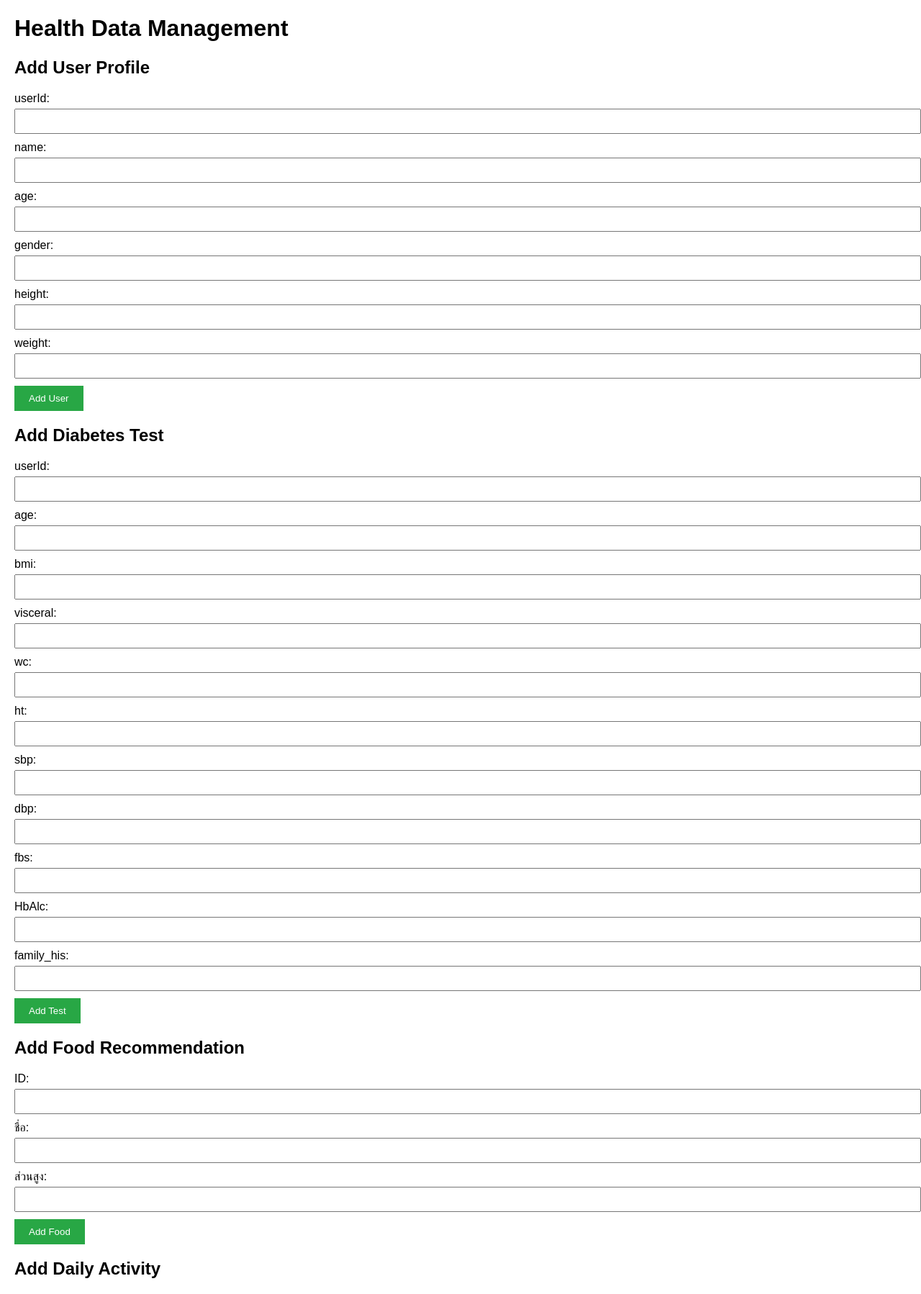
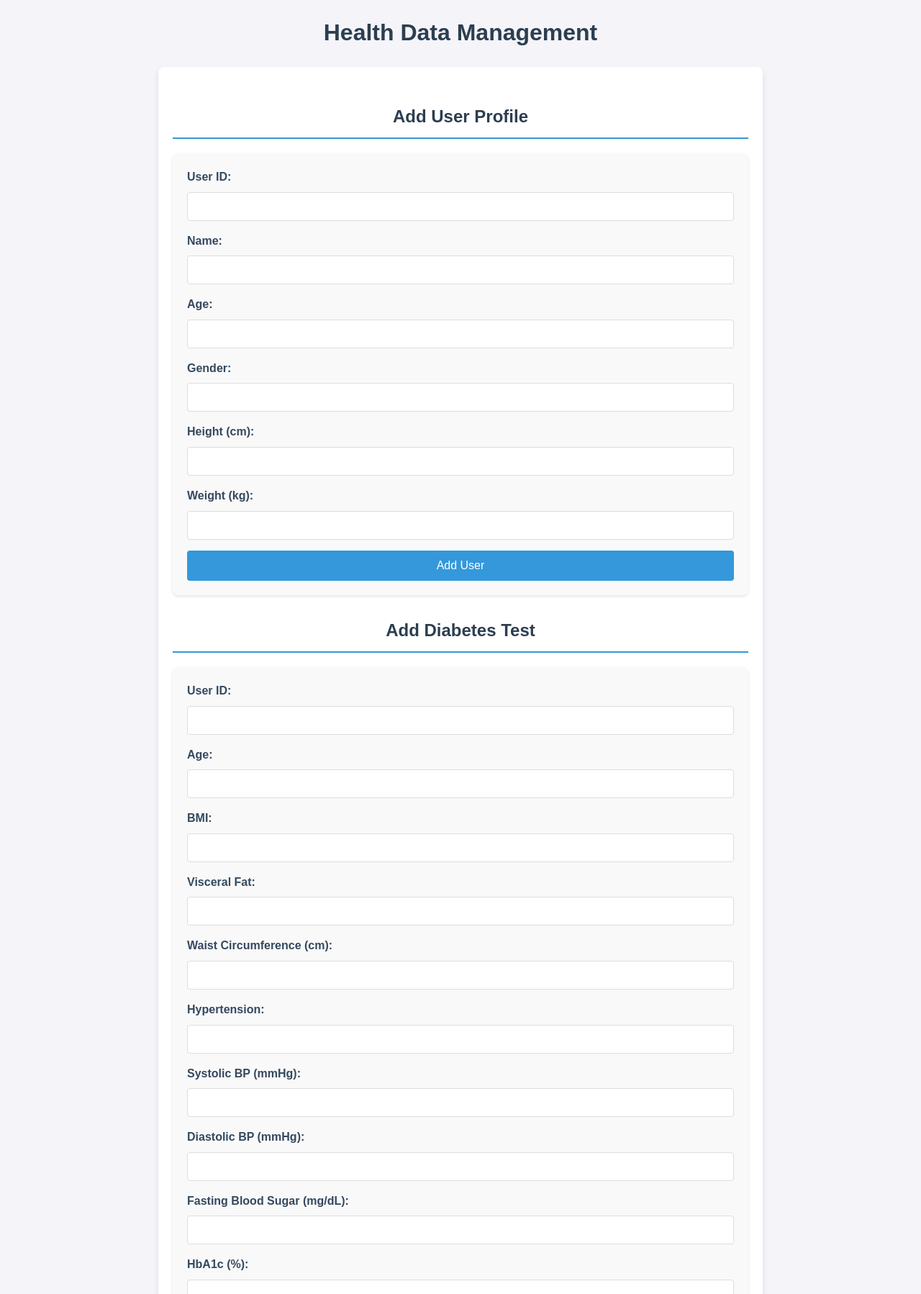
Before and after one commit to masaidee/chatbot_line_myhealth, a Flask app: page / in a window 1280 px wide. Shown: the top 1798 px of the page at 72% size. Run offline with Flask 3, Linux system fonts and the light colour scheme; data that the repository does not hold is empty; parts of the project's set-up code (start-up, migrations or seed data) failed here and were passed over.

Commit message:
ปรับแต่งหน้าเว็บไซต์

```diff
--- a/static/style.css
+++ b/static/style.css
@@ -1,37 +1,126 @@
+/* ตั้งค่าพื้นฐาน */
 body {
-    font-family: Arial, sans-serif;
-    margin: 20px;
+    font-family: 'Arial', sans-serif;
+    background-color: #f4f4f9;
+    color: #333;
+    margin: 0;
+    padding: 0;
+    line-height: 1.6;
 }
+
+h1, h2 {
+    color: #2c3e50;
+    text-align: center;
+    margin-top: 20px;
+}
+
+.container {
+    max-width: 800px;
+    margin: 0 auto;
+    padding: 20px;
+    background-color: #fff;
+    border-radius: 8px;
+    box-shadow: 0 4px 8px rgba(0, 0, 0, 0.1);
+}
+
+/* สไตล์ฟอร์ม */
 form {
-    margin-bottom: 20px;
+    margin-bottom: 30px;
+    padding: 20px;
+    background-color: #f9f9f9;
+    border-radius: 8px;
+    box-shadow: 0 2px 4px rgba(0, 0, 0, 0.1);
 }
-label {
+
+form label {
     display: block;
-    margin-top: 10px;
+    margin-bottom: 8px;
+    font-weight: bold;
+    color: #34495e;
 }
-input, textarea {
+
+form input[type="text"],
+form input[type="number"],
+form textarea {
     width: 100%;
-    padding: 8px;
-    margin-top: 5px;
+    padding: 10px;
+    margin-bottom: 15px;
+    border: 1px solid #ddd;
+    border-radius: 4px;
+    font-size: 16px;
+    box-sizing: border-box;
 }
-button {
-    margin-top: 10px;
-    padding: 10px 20px;
-    background-color: #28a745;
-    color: white;
+
+form input[type="text"]:focus,
+form input[type="number"]:focus,
+form textarea:focus {
+    border-color: #3498db;
+    outline: none;
+    box-shadow: 0 0 5px rgba(52, 152, 219, 0.5);
+}
+
+form button {
+    display: block;
+    width: 100%;
+    padding: 12px;
+    background-color: #3498db;
+    color: #fff;
     border: none;
+    border-radius: 4px;
+    font-size: 16px;
     cursor: pointer;
+    transition: background-color 0.3s ease;
 }
-button:hover {
-    background-color: #218838;
+
+form button:hover {
+    background-color: #2980b9;
 }
+
+/* สไตล์รายการข้อมูล */
 ul {
     list-style-type: none;
     padding: 0;
 }
-li {
-    background-color: #f8f9fa;
-    padding: 10px;
-    margin-bottom: 5px;
-    border: 1px solid #ddd;
+
+ul li {
+    background-color: #fff;
+    margin-bottom: 10px;
+    padding: 15px;
+    border-radius: 4px;
+    box-shadow: 0 2px 4px rgba(0, 0, 0, 0.1);
+    transition: transform 0.2s ease, box-shadow 0.2s ease;
 }
+
+ul li:hover {
+    transform: translateY(-2px);
+    box-shadow: 0 4px 8px rgba(0, 0, 0, 0.2);
+}
+
+ul li strong {
+    color: #3498db;
+}
+
+/* ปรับปรุงส่วนหัวของฟอร์ม */
+h2 {
+    margin-top: 30px;
+    margin-bottom: 20px;
+    font-size: 24px;
+    color: #2c3e50;
+    border-bottom: 2px solid #3498db;
+    padding-bottom: 10px;
+}
+
+/* ปรับปรุงส่วนแสดงผลข้อมูล */
+.data-section {
+    margin-top: 30px;
+    padding: 20px;
+    background-color: #f9f9f9;
+    border-radius: 8px;
+    box-shadow: 0 2px 4px rgba(0, 0, 0, 0.1);
+}
+
+.data-section h2 {
+    margin-top: 0;
+    padding-bottom: 10px;
+    border-bottom: 2px solid #3498db;
+}
--- a/templates/index.html
+++ b/templates/index.html
@@ -9,65 +9,65 @@
 <body>
     <h1>Health Data Management</h1>
 
+    <div class="container">
         <!-- Form สำหรับ user_profiles -->
         <h2>Add User Profile</h2>
         <form action="/add_user" method="POST">
-        <label >userId:</label>
+            <label for="userId">User ID:</label>
             <input type="text" id="userId" name="userId" required>
             <br>
-        <label >name:</label>
+            <label for="name">Name:</label>
             <input type="text" id="name" name="name" required>
             <br>
-        <label >age:</label>
+            <label for="age">Age:</label>
             <input type="text" id="age" name="age" required>
             <br>
-        <label >gender:</label>
+            <label for="gender">Gender:</label>
             <input type="text" id="gender" name="gender" required>
             <br>
-        <label >height:</label>
+            <label for="height">Height (cm):</label>
             <input type="text" id="height" name="height" required>
             <br>
-        <label >weight:</label>
+            <label for="weight">Weight (kg):</label>
             <input type="text" id="weight" name="weight" required>
             <br>
-
             <button type="submit">Add User</button>
         </form>
 
         <!-- Form สำหรับ diabetes_tests -->
         <h2>Add Diabetes Test</h2>
         <form action="/add_test" method="POST">
-        <label >userId:</label>
+            <label for="userId">User ID:</label>
             <input type="text" id="userId" name="userId" required>
             <br>
-        <label >age:</label>
+            <label for="age">Age:</label>
             <input type="text" id="age" name="age" required>
             <br>
-        <label >bmi:</label>
+            <label for="bmi">BMI:</label>
             <input type="number" id="bmi" name="bmi" required>
             <br>
-        <label >visceral:</label>
+            <label for="visceral">Visceral Fat:</label>
             <input type="number" id="visceral" name="visceral" required>
             <br>
-        <label >wc:</label>
+            <label for="wc">Waist Circumference (cm):</label>
             <input type="number" id="wc" name="wc" required>
             <br>
-        <label >ht:</label>
+            <label for="ht">Hypertension:</label>
             <input type="number" id="ht" name="ht" required>
             <br>
-        <label >sbp:</label>
+            <label for="sbp">Systolic BP (mmHg):</label>
             <input type="number" id="sbp" name="sbp" required>
             <br>
-        <label >dbp:</label>
+            <label for="dbp">Diastolic BP (mmHg):</label>
             <input type="number" id="dbp" name="dbp" required>
             <br>
-        <label >fbs:</label>
+            <label for="fbs">Fasting Blood Sugar (mg/dL):</label>
             <input type="number" id="fbs" name="fbs" required>
             <br>
-        <label >HbAlc:</label>
+            <label for="HbAlc">HbA1c (%):</label>
             <input type="number" id="HbAlc" name="HbAlc" required>
             <br>
-        <label >family_his:</label>
+            <label for="family_his">Family History (0 = No, 1 = Yes):</label>
             <input type="number" id="family_his" name="family_his" required>
             <br>
             <button type="submit">Add Test</button>
@@ -76,14 +76,14 @@
         <!-- Form สำหรับ food_recommendations -->
         <h2>Add Food Recommendation</h2>
         <form action="/add_food" method="POST">
-        <label for="food_id">ID:</label>
+            <label for="food_id">Food ID:</label>
             <input type="text" id="food_id" name="food_id" required>
             <br>
-        <label for="food_name">ชื่อ:</label>
+            <label for="food_name">Food Name:</label>
             <input type="text" id="food_name" name="food_name" required>
             <br>
-        <label for="food_height">ส่วนสูง:</label>
-        <input type="number" id="food_height" name="food_height" required>
+            <label for="calories">Calories:</label>
+            <input type="number" id="calories" name="calories" required>
             <br>
             <button type="submit">Add Food</button>
         </form>
@@ -91,45 +91,48 @@
         <!-- Form สำหรับ daily_activities -->
         <h2>Add Daily Activity</h2>
         <form action="/add_activity" method="POST">
-        <label for="activity_id">ID:</label>
+            <label for="activity_id">Activity ID:</label>
             <input type="text" id="activity_id" name="activity_id" required>
             <br>
-        <label for="activity_name">ชื่อ:</label>
+            <label for="activity_name">Activity Name:</label>
             <input type="text" id="activity_name" name="activity_name" required>
             <br>
-        <label for="activity_height">ส่วนสูง:</label>
-        <input type="number" id="activity_height" name="activity_height" required>
+            <label for="duration">Duration (minutes):</label>
+            <input type="number" id="duration" name="duration" required>
             <br>
             <button type="submit">Add Activity</button>
         </form>
+    </div>
 
     <!-- แสดงข้อมูลจากทั้ง 4 collection -->
+    <div class="container data-section">
         <h2>User Profiles</h2>
         <ul>
             {% for user in users %}
-            <li><strong>ID:</strong> {{ user._id }}, <strong>ชื่อ:</strong> {{ user['ชื่อ'] }}, <strong>ส่วนสูง:</strong> {{ user['ส่วนสูง'] }}</li>
+                <li><strong>ID:</strong> {{ user._id }}, <strong>Name:</strong> {{ user.name }}, <strong>Age:</strong> {{ user.age }}, <strong>Gender:</strong> {{ user.gender }}, <strong>Height:</strong> {{ user.height }} cm, <strong>Weight:</strong> {{ user.weight }} kg</li>
             {% endfor %}
         </ul>
 
         <h2>Diabetes Tests</h2>
         <ul>
             {% for test in tests %}
-            <li><strong>ID:</strong> {{ test._id }}, <strong>ชื่อ:</strong> {{ test['ชื่อ'] }}, <strong>ส่วนสูง:</strong> {{ test['ส่วนสูง'] }}</li>
+                <li><strong>ID:</strong> {{ test._id }}, <strong>User ID:</strong> {{ test.user_id }}, <strong>BMI:</strong> {{ test.bmi }}, <strong>Visceral Fat:</strong> {{ test.visceral }}, <strong>Waist Circumference:</strong> {{ test.wc }} cm, <strong>Hypertension:</strong> {{ test.ht }}, <strong>Systolic BP:</strong> {{ test.sbp }} mmHg, <strong>Diastolic BP:</strong> {{ test.dbp }} mmHg, <strong>Fasting Blood Sugar:</strong> {{ test.fbs }} mg/dL, <strong>HbA1c:</strong> {{ test.HbAlc }}%, <strong>Family History:</strong> {{ test.family_his }}</li>
             {% endfor %}
         </ul>
 
         <h2>Food Recommendations</h2>
         <ul>
             {% for food in foods %}
-            <li><strong>ID:</strong> {{ food._id }}, <strong>ชื่อ:</strong> {{ food['ชื่อ'] }}, <strong>ส่วนสูง:</strong> {{ food['ส่วนสูง'] }}</li>
+                <li><strong>ID:</strong> {{ food._id }}, <strong>Name:</strong> {{ food.food_name }}, <strong>Calories:</strong> {{ food.calories }} kcal</li>
             {% endfor %}
         </ul>
 
         <h2>Daily Activities</h2>
         <ul>
             {% for activity in activities %}
-            <li><strong>ID:</strong> {{ activity._id }}, <strong>ชื่อ:</strong> {{ activity['ชื่อ'] }}, <strong>ส่วนสูง:</strong> {{ activity['ส่วนสูง'] }}</li>
+                <li><strong>ID:</strong> {{ activity._id }}, <strong>Name:</strong> {{ activity.activity_name }}, <strong>Duration:</strong> {{ activity.duration }} minutes</li>
             {% endfor %}
         </ul>
+    </div>
 </body>
 </html>
```
Also changed, not shown: static/U33fae05a84934a314c62e1e19a51c2bf/17-01-2025.15-24-20.png (added), static/U33fae05a84934a314c62e1e19a51c2bf/17-01-2025.15-24-37.png (added), static/U33fae05a84934a314c62e1e19a51c2bf/17-01-2025.15-24-49.png (added), static/U33fae05a84934a314c62e1e19a51c2bf/17-01-2025.15-33-23.png (added), static/U33fae05a84934a314c62e1e19a51c2bf/17-01-2025.15-33-52.png (added), 1 other file. Lines whose indentation alone changed are shown as unchanged.
